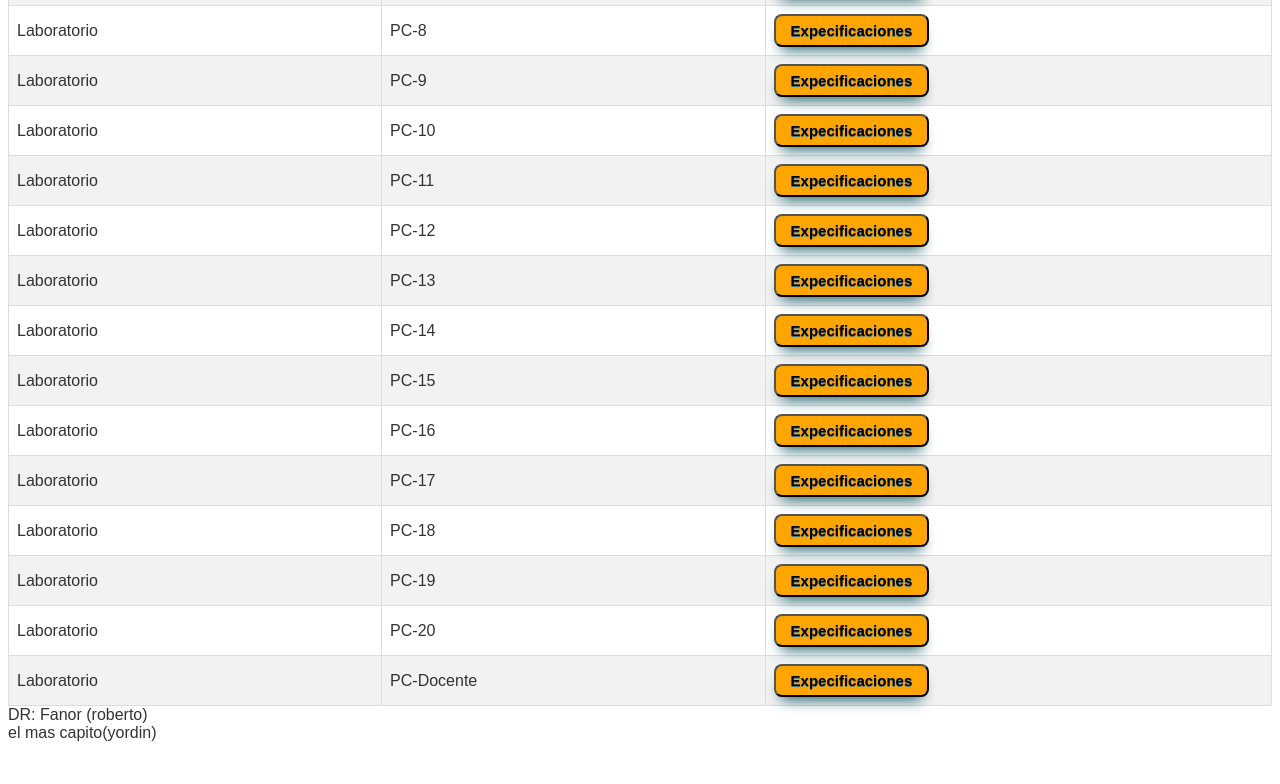
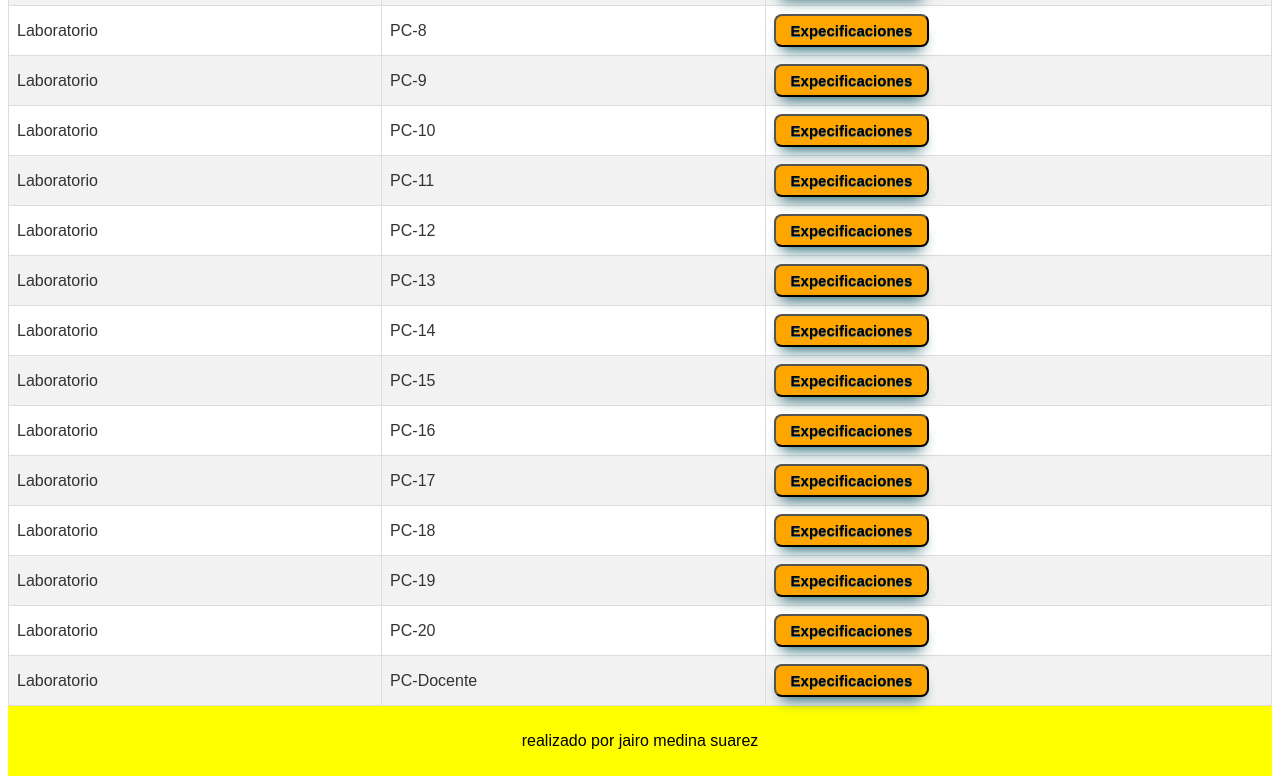
Before and after one commit to Jarez25/UcemInv, a plain HTML site: page index.html in a window 1280 px wide. Shown: the part 632-1416 px from the top of the page. Before the commit the page ends 1382 px from the top, so only its background shows below. Drawn offline with Linux system fonts and the light colour scheme.

Commit message:
actualizacion de inventario

```diff
--- a/css/styles.css
+++ b/css/styles.css
@@ -263,3 +263,10 @@ body{
   .modal-header h2 {
 	font-size: 20px;
   }
+
+  .footer {
+	background-color: yellow;
+	color: black;
+	text-align: center;
+	padding: 10px;
+  }
--- a/index.html
+++ b/index.html
@@ -198,9 +198,8 @@
       </div>
     </div>
 
-  <footer>
-        <span>DR: Fanor (roberto)</span> <br>
-        <span>el mas capito(yordin)</span>
+  <footer class="footer">
+    <p>realizado por jairo medina suarez</p>
    </footer>
 </body>
 
```
